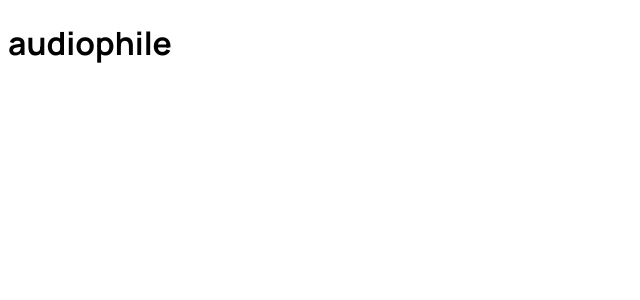
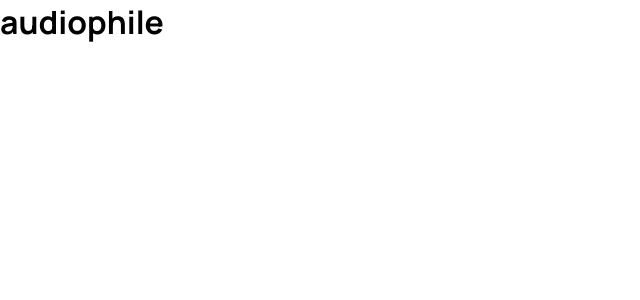
Before and after one commit to thewanionly/audiophile, a Next.js app: page / in a window 1280 px wide. Shown: the top 300 px of the page, without its empty margins (0-640 px from the left). Built offline with nearby package versions, Linux system fonts and the light colour scheme.

Commit message:
feat: add global styles

```diff
--- a/src/app/layout.tsx
+++ b/src/app/layout.tsx
@@ -1,6 +1,7 @@
 import { Manrope } from 'next/font/google'
 
 import StyledComponentsRegistry from '@/lib/styledComponentsRegistry'
+import { GlobalStyles } from '@/styles'
 
 const manrope = Manrope({ subsets: ['latin'], display: 'swap' })
 
@@ -13,6 +14,7 @@
   return (
     <html lang="en">
       <body className={manrope.className}>
+        <GlobalStyles />
         <StyledComponentsRegistry>{children}</StyledComponentsRegistry>
       </body>
     </html>
--- /dev/null
+++ b/src/styles/global.ts
@@ -0,0 +1,32 @@
+'use client'
+
+import { createGlobalStyle } from 'styled-components'
+
+export const GlobalStyles = createGlobalStyle`
+ *,
+  *::before,
+  *::after {
+    margin: 0;
+    padding: 0;
+    box-sizing: inherit;
+  }
+
+  html {
+    box-sizing: border-box;
+  }
+
+  button {
+    cursor: pointer;
+    border: none;
+  }
+
+
+  ul {
+    list-style: none;
+  }
+
+  a {
+    text-decoration: none;
+    color: inherit;
+  }
+`
--- /dev/null
+++ b/src/styles/index.ts
@@ -0,0 +1 @@
+export * from './global'
```
